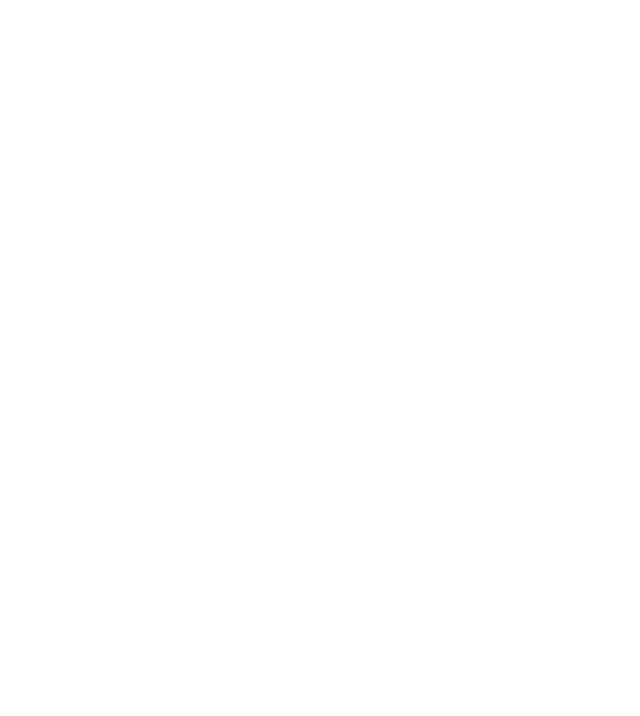
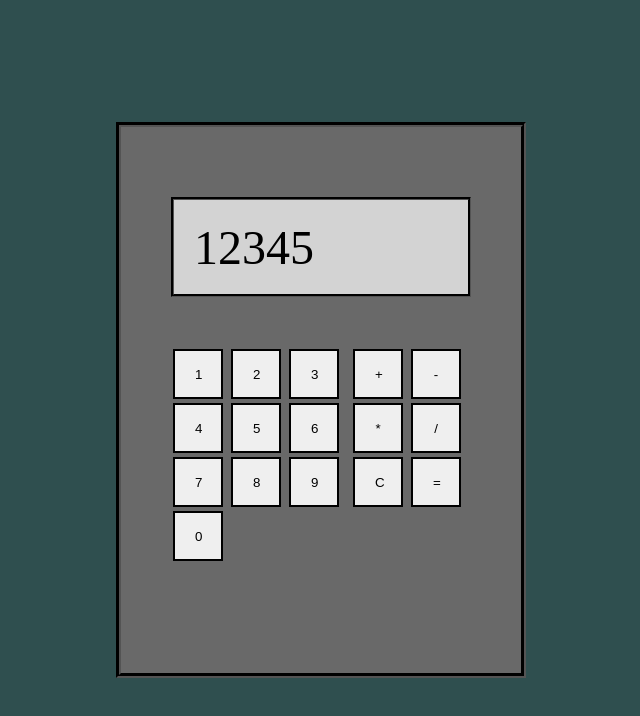
Before and after one commit to HaydenDingman/odin-calculator, a plain HTML site: page index.html in a window 1280 px wide. Shown: the whole page, without its empty margins (319-959 px from the left). Drawn offline with Linux system fonts and the light colour scheme.

Commit message:
Layout basic  calculator with HTML and CSS

```diff
--- a/calculator.css
+++ b/calculator.css
@@ -0,0 +1,64 @@
+* {
+    margin:0;
+    padding:0;
+    border:0;
+}
+
+html {
+    height:100%;
+    width:100%;
+}
+
+body{
+    min-height: 100%;
+    display:flex;
+    justify-content: center;
+    align-items: center;
+    background-color: darkslategray;
+}
+
+
+.header {
+    font-size: 2em;
+}
+
+.calculator-body {
+    width:300px;
+    background-color:dimgray;
+    padding:70px 50px 110px 50px;
+    border:5px black groove;
+
+}
+
+.display {
+    width:300px;
+    height:100px;
+    box-sizing: border-box;
+    padding:20px;
+    border:3px black groove;
+    margin-bottom: 50px;
+    font-size:3em;
+    background-color: lightgray;
+}
+
+.buttons {
+    display:flex;
+    flex-wrap: wrap;
+}
+
+.numbers {
+    flex:3;
+}
+
+.functions {
+    flex:2;
+}
+
+button {
+    padding:10px 20px;
+    width:50px;
+    height:50px;
+    margin:2px;
+    box-sizing: border-box;
+    border:2px solid black;
+}
--- a/index.html
+++ b/index.html
@@ -3,11 +3,36 @@
 <head>
     <meta charset="UTF-8">
     <meta name="viewport" content="width=device-width, initial-scale=1.0">
-    <style src="calculator.css"></style>
+    <link rel="stylesheet" href="calculator.css"></style>
     <title>Calculator | The Odin Project</title>
 </head>
 <body>
-
+    <div class="header"></div>
+    <div class="calculator-body">
+        <div class="display">12345</div>
+        <div class="buttons">
+            <div class="numbers">
+                <button class="one">1</button>
+                <button class="two">2</button>
+                <button class="three">3</button>
+                <button class="four">4</button>
+                <button class="five">5</button>
+                <button class="six">6</button>
+                <button class="seven">7</button>
+                <button class="eight">8</button>
+                <button class="nine">9</button>
+                <button class="zero">0</button>
+            </div>
+            <div class="functions">
+                <button class="plus">+</button>
+                <button class="minus">-</button>
+                <button class="multiply">*</button>
+                <button class="divide">/</button>
+                <button class="clear">C</button>
+                <button class="equals">=</button>
+            </div>
+        </div>
+    </div>
     <script src="calculator.js"></script>
 </body>
 </html>
```
